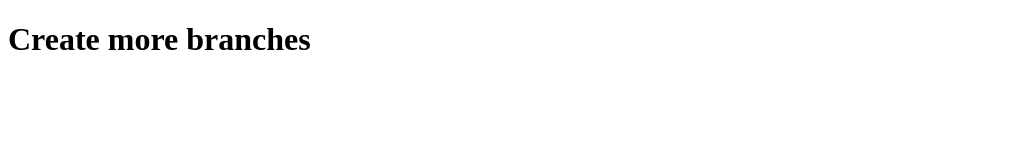
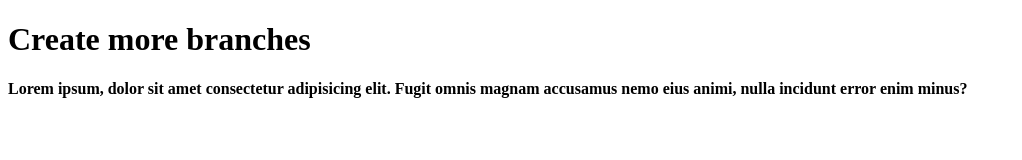
Before and after one commit to vigneshkumar111/task_1, a plain HTML site: page about.html in a window 1280 px wide. Shown: the whole page, without its empty margins (0-1022 px from the left). Drawn offline with Linux system fonts and the light colour scheme.

Commit message:
index.html

```diff
--- a/about.html
+++ b/about.html
@@ -7,5 +7,9 @@
 </head>
 <body>
     <h1> Create more branches</h1>
+    <h4>Lorem ipsum, dolor sit amet consectetur adipisicing elit.
+        Fugit omnis magnam accusamus nemo eius animi, nulla incidunt
+        error enim minus?
+    </h4>
 </body>
 </html>
```
